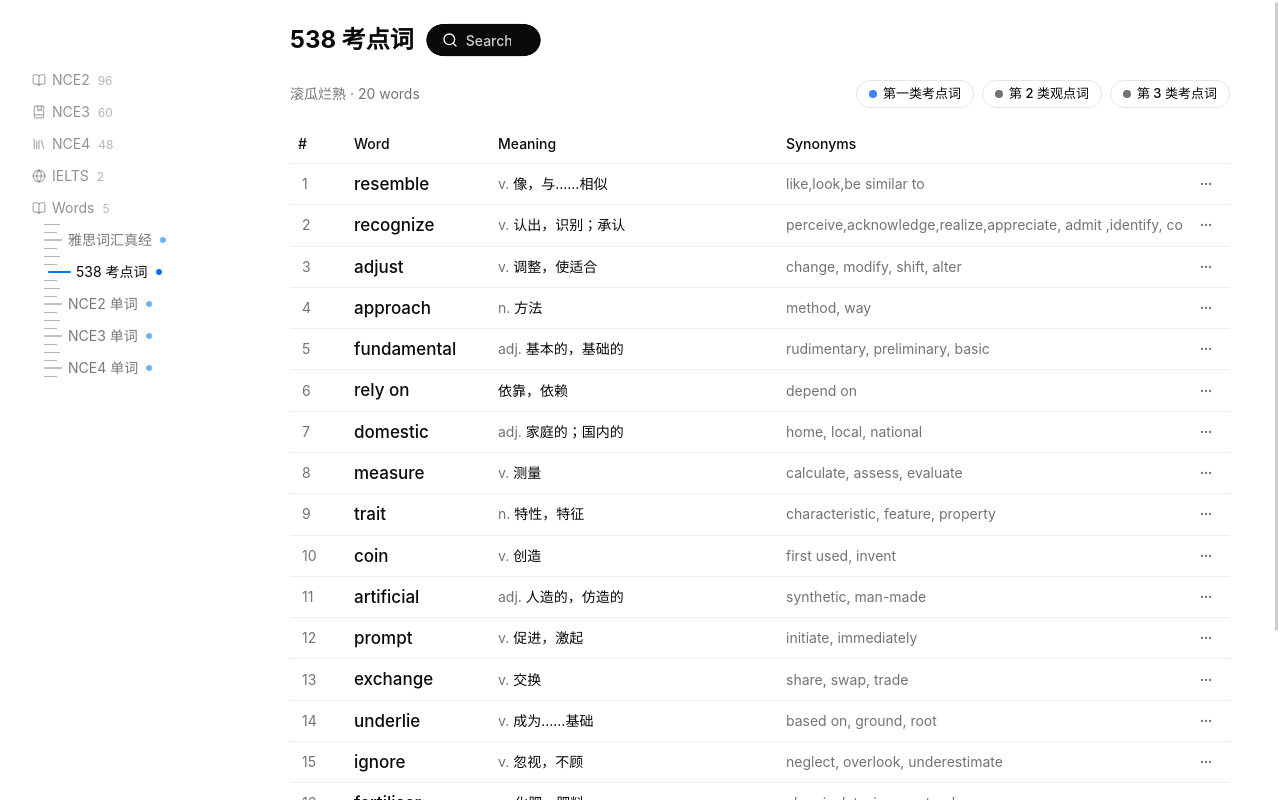
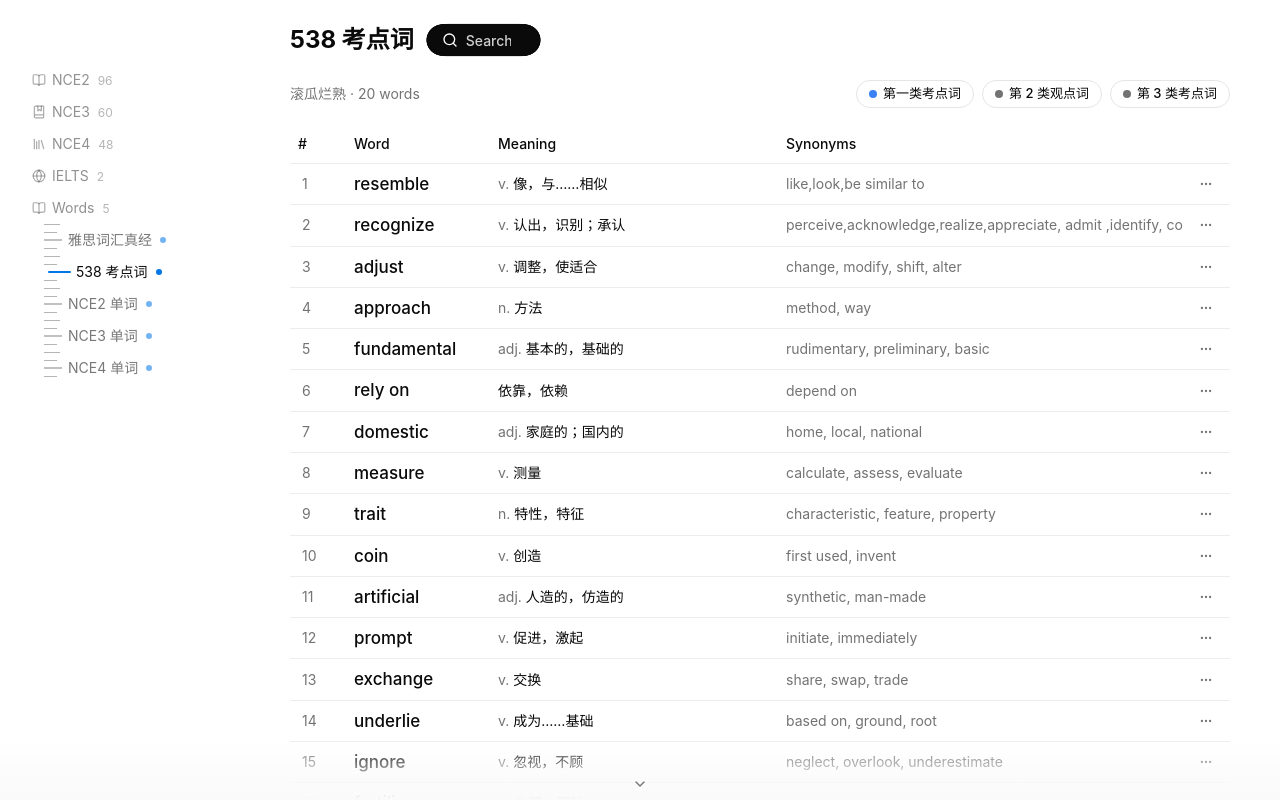
Before and after one commit to farisni/nce-nextjs, a Next.js app: page /538-keywords in a window 1280 px wide. Built offline with nearby package versions, Linux system fonts and the light colour scheme; a small style sheet from the web is missing.

Commit message:
fluidfunctionalism Select + ScrollArea 安装，NCE 单词页使用 Select Scrollable List

```diff
--- a/package.json
+++ b/package.json
@@ -13,6 +13,7 @@
     "@hugeicons/core-free-icons": "^4.2.1",
     "@hugeicons/react": "^1.1.9",
     "@phosphor-icons/react": "^2.1.10",
+    "@radix-ui/react-scroll-area": "^1.2.12",
     "@tabler/icons-react": "^3.44.0",
     "@untitledui/icons": "^0.0.22",
     "class-variance-authority": "^0.7.1",
--- a/src/app/globals.css
+++ b/src/app/globals.css
@@ -309,3 +309,20 @@
   --vocab-color-4: #9b51e0;
   --vocab-color-5: #219653;
 }
+
+/* Hide scrollbar */
+.no-scrollbar {
+  -ms-overflow-style: none;
+  scrollbar-width: none;
+}
+.no-scrollbar::-webkit-scrollbar {
+  display: none;
+}
+
+/* fluidfunctionalism select hover/active backgrounds */
+.bg-hover {
+  background: hsl(var(--muted));
+}
+.bg-active {
+  background: hsl(var(--accent));
+}
--- a/src/components/nce-vocabulary-page.tsx
+++ b/src/components/nce-vocabulary-page.tsx
@@ -1,7 +1,7 @@
 "use client";
 
 import { Fragment, useCallback, useEffect, useMemo, useRef, useState } from "react";
-import { Ellipsis } from "lucide-react";
+import { BookOpen, Ellipsis } from "lucide-react";
 
 import { type Article, type VocabItem } from "@/app/mock";
 import { LearningLayout } from "@/components/learning-layout";
@@ -335,7 +335,7 @@ export function NceVocabularyPage({ articles, title }: NceVocabularyPageProps) {
 
         <div className="mb-4 flex max-w-[940px] flex-wrap items-center gap-3">
           <p className="text-sm text-muted-foreground">{wordCountText}</p>
-          <div className="ml-auto w-[240px]">
+          <div className="ml-auto w-[220px]">
             <Select
               value={selectedArticleId}
               onValueChange={(v) => {
@@ -343,13 +343,13 @@ export function NceVocabularyPage({ articles, title }: NceVocabularyPageProps) {
                 setExpandedWordId(null);
               }}
             >
-              <SelectTrigger placeholder="选择课文..." />
+              <SelectTrigger icon={BookOpen} placeholder="选择课文..." className="h-10" />
               <SelectContent className="max-h-[330px]">
                 <SelectGroup>
                   <SelectItem value={ALL_LESSONS_VALUE} index={0}>全部课文</SelectItem>
                   {articleOptions.map((article, idx) => (
                     <SelectItem key={article.id} value={article.id} index={idx + 1}>
-                      L{article.lesson} {article.title}
+                      {`L${article.lesson} ${article.title}`}
                     </SelectItem>
                   ))}
                 </SelectGroup>
--- a/src/components/ui/scroll-area.tsx
+++ b/src/components/ui/scroll-area.tsx
@@ -1,57 +1,206 @@
-"use client"
+"use client";
 
-import * as React from "react"
-import { ScrollArea as ScrollAreaPrimitive } from "radix-ui"
+// Adapted from Lina by SameerJS6 (https://lina.sameer.sh) — lina-radix
+// scroll-area. Changes from the original: Lina's gradient-only ScrollMask is
+// replaced by the shared scroll-fade primitives (surface-aware gradient +
+// chevron cues via useScrollEdges/ScrollEdgeCue), the scrollbar is restyled to
+// the Fluid Functionalism shape system, and tw-animate-css visibility classes
+// are swapped for a plain opacity transition.
 
-import { cn } from "@/lib/utils"
+import {
+  createContext,
+  forwardRef,
+  useContext,
+  useRef,
+  type ComponentPropsWithoutRef,
+  type ComponentRef,
+} from "react";
+import * as ScrollAreaPrimitive from "@radix-ui/react-scroll-area";
+import { cn } from "@/lib/utils";
+import { useShape } from "@/lib/shape-context";
+import {
+  useScrollEdges,
+  ScrollEdgeCue,
+  type ScrollEdgeCueSize,
+} from "@/lib/scroll-fade";
+import { useTouchPrimary } from "@/hooks/use-touch-primary";
 
-function ScrollArea({
+// On touch-primary devices the Radix machinery is skipped entirely in favour
+// of native overflow scrolling (better physics, momentum, rubber-banding);
+// the context lets the exported ScrollBar no-op in that branch.
+const ScrollAreaContext = createContext<boolean>(false);
+
+type Orientation = "vertical" | "horizontal" | "both";
+
+interface ScrollAreaProps
+  extends ComponentPropsWithoutRef<typeof ScrollAreaPrimitive.Root> {
+  viewportClassName?: string;
+  /** Surface-gradient + chevron cues at edges with more content. Auto-shows
+   *  on overflow; set to `false` to disable. Defaults to `true`. */
+  scrollFade?: boolean;
+  /** Cue band size along the scroll axis: `"tight"` (32px) or
+   *  `"comfortable"` (60px). Defaults to `"comfortable"`. */
+  cueSize?: ScrollEdgeCueSize;
+  /** Show the directional chevron in the cues. The gradient fade always
+   *  renders; set to `false` for fade-only cues. Defaults to `true`. */
+  chevron?: boolean;
+  /** Which axes get scrollbars and edge cues. Defaults to `"vertical"`. */
+  orientation?: Orientation;
+}
+
+const ScrollArea = forwardRef<
+  ComponentRef<typeof ScrollAreaPrimitive.Root>,
+  ScrollAreaProps
+>(
+  (
+    {
       className,
       children,
+      scrollHideDelay = 0,
+      viewportClassName,
+      scrollFade = true,
+      cueSize = "comfortable",
+      chevron = true,
+      orientation = "vertical",
       ...props
-}: React.ComponentProps<typeof ScrollAreaPrimitive.Root>) {
+    },
+    ref
+  ) => {
+    const viewportRef = useRef<HTMLDivElement>(null);
+    const isTouch = useTouchPrimary();
+    const edges = useScrollEdges(viewportRef, {
+      enabled: scrollFade,
+      axis: orientation,
+    });
+
+    // Cues read the substrate surface from context — ScrollArea doesn't
+    // elevate, so the gradient matches whatever background it sits on.
+    const cues = scrollFade && (
+      <div
+        aria-hidden
+        className="pointer-events-none absolute inset-0 z-10 overflow-hidden rounded-[inherit]"
+      >
+        {orientation !== "horizontal" && (
+          <>
+            <ScrollEdgeCue mode="absolute" edge="top" visible={edges.top} size={cueSize} chevron={chevron} />
+            <ScrollEdgeCue mode="absolute" edge="bottom" visible={edges.bottom} size={cueSize} chevron={chevron} />
+          </>
+        )}
+        {orientation !== "vertical" && (
+          <>
+            <ScrollEdgeCue mode="absolute" edge="left" visible={edges.left} size={cueSize} chevron={chevron} />
+            <ScrollEdgeCue mode="absolute" edge="right" visible={edges.right} size={cueSize} chevron={chevron} />
+          </>
+        )}
+      </div>
+    );
+
     return (
+      <ScrollAreaContext.Provider value={isTouch}>
+        {isTouch ? (
+          <div
+            ref={ref}
+            role="group"
+            data-slot="scroll-area"
+            aria-roledescription="scroll area"
+            className={cn("relative overflow-hidden", className)}
+            {...props}
+          >
+            <div
+              ref={viewportRef}
+              data-slot="scroll-area-viewport"
+              className={cn(
+                "size-full rounded-[inherit]",
+                orientation === "vertical" && "overflow-y-auto",
+                orientation === "horizontal" && "overflow-x-auto",
+                orientation === "both" && "overflow-auto",
+                viewportClassName
+              )}
+              tabIndex={0}
+            >
+              {children}
+            </div>
+            {cues}
+          </div>
+        ) : (
           <ScrollAreaPrimitive.Root
+            ref={ref}
             data-slot="scroll-area"
+            scrollHideDelay={scrollHideDelay}
             className={cn("relative overflow-hidden", className)}
             {...props}
           >
             <ScrollAreaPrimitive.Viewport
+              ref={viewportRef}
               data-slot="scroll-area-viewport"
-        className="size-full rounded-[inherit] outline-none"
+              className={cn("size-full rounded-[inherit]", viewportClassName)}
             >
               {children}
             </ScrollAreaPrimitive.Viewport>
-      <ScrollBar />
-      <ScrollBar orientation="horizontal" />
-      <ScrollAreaPrimitive.Corner />
+            {cues}
+            {orientation !== "horizontal" && <ScrollBar orientation="vertical" />}
+            {orientation !== "vertical" && <ScrollBar orientation="horizontal" />}
+            {orientation === "both" && <ScrollAreaPrimitive.Corner />}
           </ScrollAreaPrimitive.Root>
-  )
+        )}
+      </ScrollAreaContext.Provider>
+    );
   }
+);
 
-function ScrollBar({
-  className,
-  orientation = "vertical",
-  ...props
-}: React.ComponentProps<typeof ScrollAreaPrimitive.ScrollAreaScrollbar>) {
+ScrollArea.displayName = "ScrollArea";
+
+const ScrollBar = forwardRef<
+  ComponentRef<typeof ScrollAreaPrimitive.ScrollAreaScrollbar>,
+  ComponentPropsWithoutRef<typeof ScrollAreaPrimitive.ScrollAreaScrollbar>
+>(({ className, orientation = "vertical", ...props }, ref) => {
+  const isTouch = useContext(ScrollAreaContext);
+  const shape = useShape();
+
+  if (isTouch) return null;
+
   return (
     <ScrollAreaPrimitive.ScrollAreaScrollbar
+      ref={ref}
+      orientation={orientation}
       data-slot="scroll-area-scrollbar"
-      orientation={orientation}
+      // Scrollbar show/hide is plain CSS opacity matching the cue fade —
+      // 160ms in, 120ms out (exits faster, per the animation guidelines);
+      // spring tokens are framer-motion configs and don't apply here.
       className={cn(
-        "flex cursor-pointer touch-none select-none p-[2px] transition-colors",
-        orientation === "vertical" && "h-full w-2 border-l border-l-transparent",
-        orientation === "horizontal" && "h-2 flex-col border-t border-t-transparent",
+        // The 10px track stays as a comfortable hit target; the thumb inside
+        // it rests narrow and low-contrast, then widens + darkens on hover so
+        // it gets out of the way until you reach for it.
+        "group/scrollbar z-20 flex touch-none select-none",
+        // Show immediately; on hide, wait out the 150ms thumb shrink before
+        // fading so the thumb visibly narrows back first instead of the fade
+        // masking it.
+        "transition-opacity duration-120 ease-out data-[state=visible]:duration-160",
+        "data-[state=visible]:opacity-100 data-[state=hidden]:opacity-0",
+        "data-[state=hidden]:delay-160 data-[state=visible]:delay-0",
+        orientation === "vertical" && "h-full w-2.5",
+        orientation === "horizontal" && "h-2.5 w-full flex-col",
         className
       )}
       {...props}
     >
       <ScrollAreaPrimitive.ScrollAreaThumb
         data-slot="scroll-area-thumb"
-        className="relative flex-1 cursor-pointer rounded-full bg-muted-foreground/35 transition-colors hover:bg-muted-foreground/50"
+        className={cn(
+          "relative bg-foreground/25 transition-[background-color,width,height] duration-160 ease-in-out",
+          "group-hover/scrollbar:bg-foreground/45 active:!bg-foreground/60",
+          shape.bg,
+          orientation === "vertical" &&
+            "mx-auto my-1 w-1 group-hover/scrollbar:w-1.5",
+          orientation === "horizontal" &&
+            "my-auto mx-1 h-1 group-hover/scrollbar:h-1.5"
+        )}
       />
     </ScrollAreaPrimitive.ScrollAreaScrollbar>
-  )
-}
+  );
+});
 
-export { ScrollArea, ScrollBar }
+ScrollBar.displayName = "ScrollBar";
+
+export { ScrollArea, ScrollBar };
+export type { ScrollAreaProps };
--- /dev/null
+++ b/src/hooks/use-touch-primary.tsx
@@ -0,0 +1,35 @@
+"use client";
+
+// Adapted from Lina by SameerJS6 (https://lina.sameer.sh) — use-has-primary-touch.
+// Detects touch-primary devices (coarse pointer + touch points), updating live
+// on pointer-mode and media-query changes. Returns false on the server and the
+// first client render, so the non-touch branch is the hydration-stable default.
+
+import { useEffect, useState } from "react";
+
+export function useTouchPrimary() {
+  const [isTouchPrimary, setIsTouchPrimary] = useState(false);
+
+  useEffect(() => {
+    if (typeof window === "undefined") return;
+
+    const controller = new AbortController();
+    const { signal } = controller;
+
+    const handleTouch = () => {
+      const hasTouch = "ontouchstart" in window || navigator.maxTouchPoints > 0;
+      const prefersTouch = window.matchMedia("(pointer: coarse)").matches;
+      setIsTouchPrimary(hasTouch && prefersTouch);
+    };
+
+    const mq = window.matchMedia("(pointer: coarse)");
+    mq.addEventListener("change", handleTouch, { signal });
+    window.addEventListener("pointerdown", handleTouch, { signal });
+
+    handleTouch();
+
+    return () => controller.abort();
+  }, []);
+
+  return isTouchPrimary;
+}
```
Also changed, not shown: 1 other file (tests, documents, lock files or other folders). Lines whose indentation alone changed are shown as unchanged.
